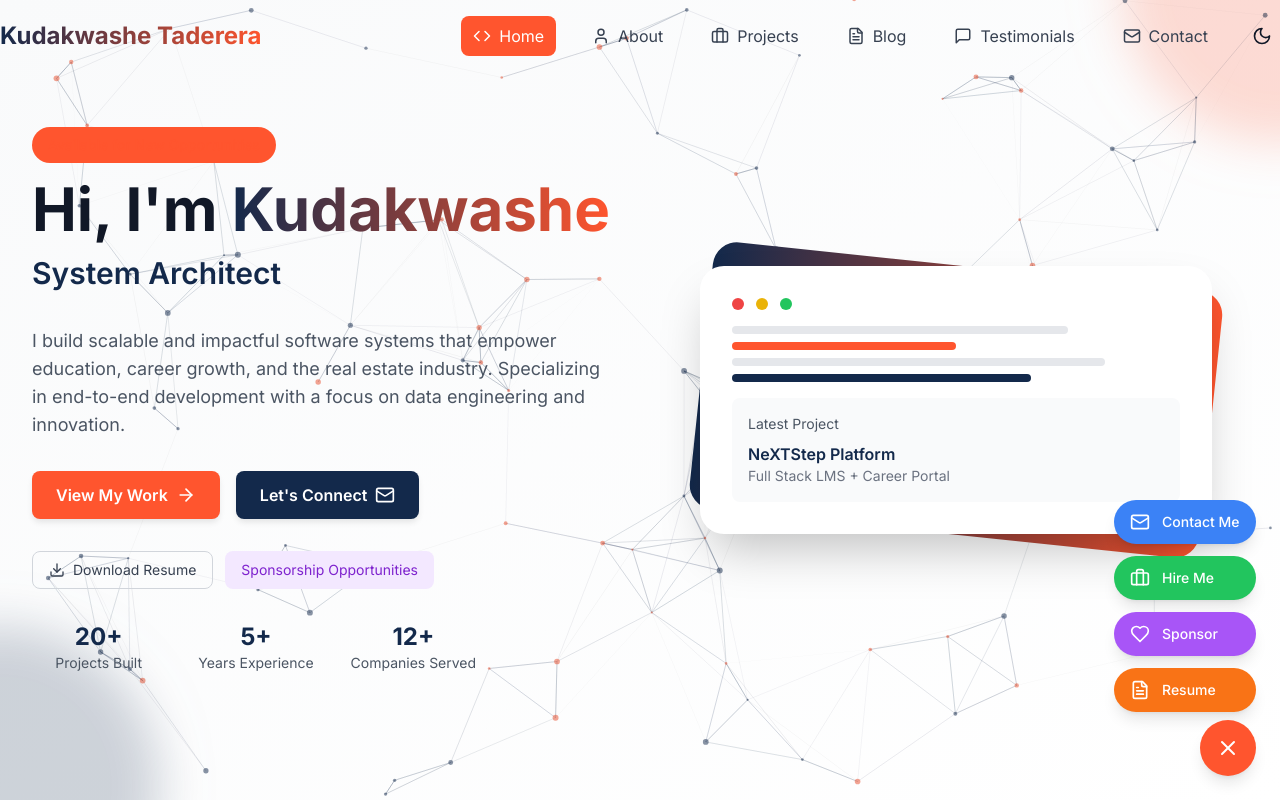
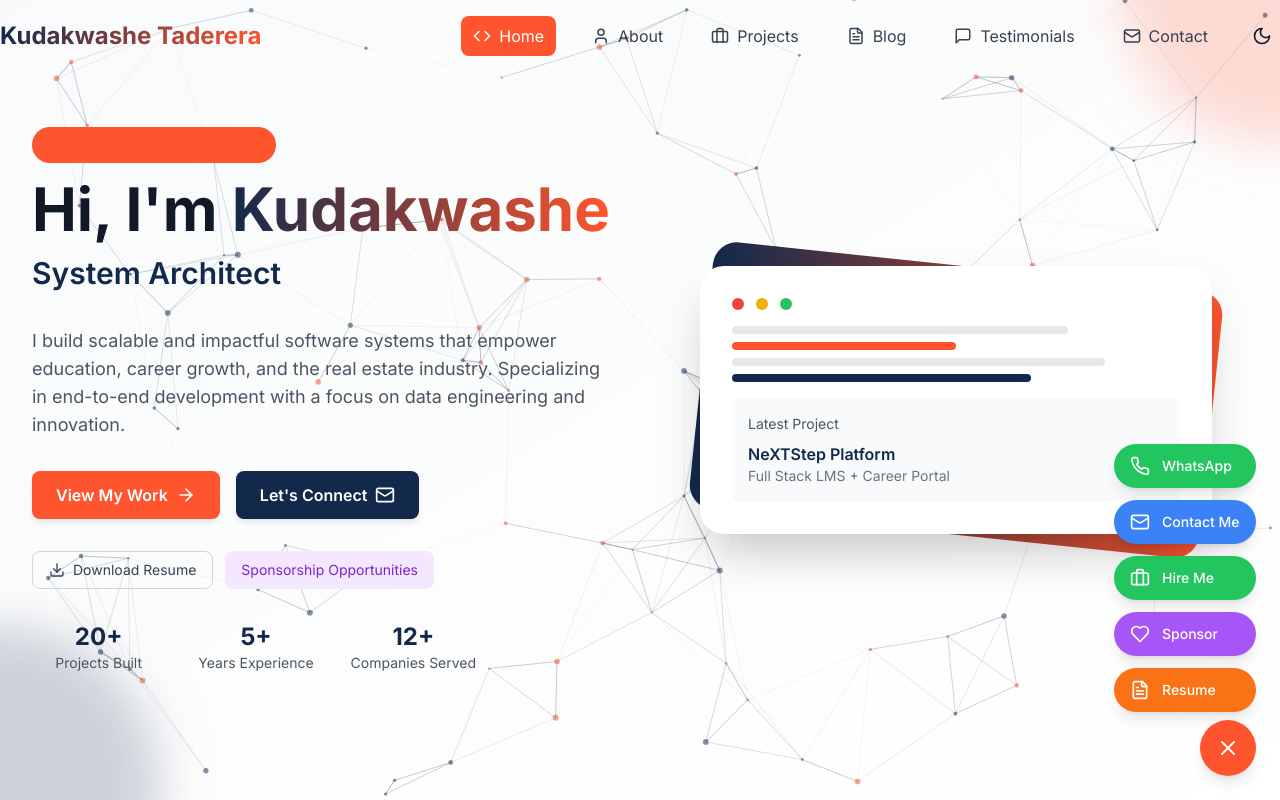
Before and after one commit to kudakwashe-taderera/website, a Next.js app: page / in a window 1280 px wide. Both pictures are taken after a click on the button 1228 px from the left and 748 px from the top of the page. Shown: the top 800 px of the page. Built offline with nearby package versions, Linux system fonts and the light colour scheme.

Commit message:
Update FloatingActionButton.tsx

```diff
--- a/app/components/FloatingActionButton.tsx
+++ b/app/components/FloatingActionButton.tsx
@@ -2,16 +2,47 @@
 
 import { useState } from "react"
 import Link from "next/link"
-import { MessageCircle, X, Mail, Briefcase, FileText, Heart } from "lucide-react"
+import { MessageCircle, X, Mail, Briefcase, FileText, Heart, Phone } from "lucide-react"
 
 export default function FloatingActionButton() {
   const [isOpen, setIsOpen] = useState(false)
 
   const actions = [
-    { icon: Mail, label: "Contact Me", href: "/contact", color: "bg-blue-500 hover:bg-blue-600" },
-    { icon: Briefcase, label: "Hire Me", href: "/contact?type=hire", color: "bg-green-500 hover:bg-green-600" },
-    { icon: Heart, label: "Sponsor", href: "/contact?type=sponsor", color: "bg-purple-500 hover:bg-purple-600" },
-    { icon: FileText, label: "Resume", href: "/resume.pdf", color: "bg-orange-500 hover:bg-orange-600" },
+    {
+      icon: Phone,
+      label: "WhatsApp",
+      href: `https://wa.me/14479025849?text=${encodeURIComponent("Hi Kudakwashe, is this the right time to chat?")}`,
+      color: "bg-green-500 hover:bg-green-600",
+      isExternal: true
+    },
+    {
+      icon: Mail,
+      label: "Contact Me",
+      href: "/contact",
+      color: "bg-blue-500 hover:bg-blue-600",
+      isExternal: false
+    },
+    {
+      icon: Briefcase,
+      label: "Hire Me",
+      href: "/contact?type=hire",
+      color: "bg-green-500 hover:bg-green-600",
+      isExternal: false
+    },
+    {
+      icon: Heart,
+      label: "Sponsor",
+      href: "/contact?type=sponsor",
+      color: "bg-purple-500 hover:bg-purple-600",
+      isExternal: false
+    },
+    {
+      icon: FileText,
+      label: "Resume",
+      href: "/resume.pdf",
+      color: "bg-orange-500 hover:bg-orange-600",
+      isExternal: false
+    },
   ]
 
   return (
@@ -21,16 +52,18 @@ export default function FloatingActionButton() {
         <div className="absolute bottom-16 right-0 space-y-3 animate-slide-up">
           {actions.map((action, index) => {
             const Icon = action.icon
+            const LinkComponent = action.isExternal ? 'a' : Link
             return (
-              <Link
+              <LinkComponent
                 key={index}
                 href={action.href}
                 className={`flex items-center space-x-3 ${action.color} text-white px-4 py-3 rounded-full shadow-lg transition-all duration-300 transform hover:scale-105 group`}
                 style={{ animationDelay: `${index * 100}ms` }}
+                {...(action.isExternal ? { target: "_blank", rel: "noopener noreferrer" } : {})}
               >
                 <Icon size={20} />
                 <span className="text-sm font-medium whitespace-nowrap">{action.label}</span>
-              </Link>
+              </LinkComponent>
             )
           })}
         </div>
```
